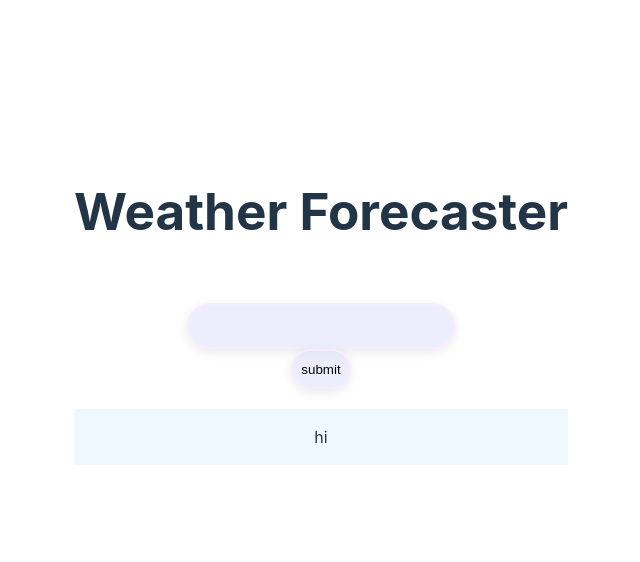
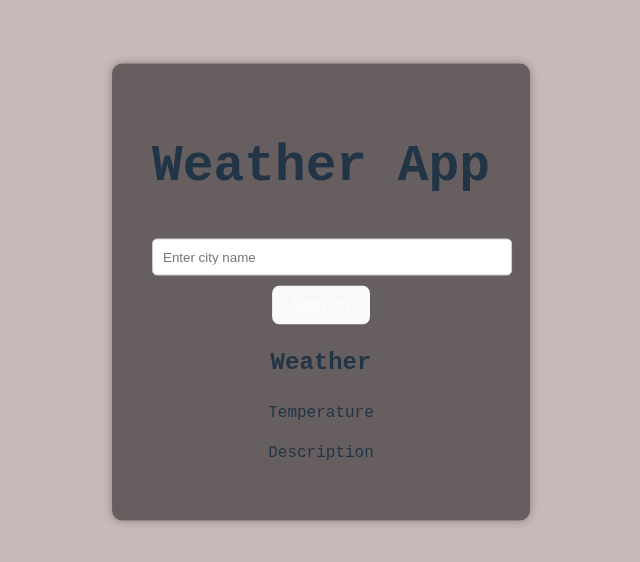
Before and after one commit to Pra-kas/Weather_Forcasting, a React (Vite) app in the folder weather-forecast/: page / in a window 1280 px wide. Shown: the part 108-670 px from the top of the page, without its empty margins (319-959 px from the left). Built offline with nearby package versions, Linux system fonts and the light colour scheme.

Commit message:
added new UI

```diff
--- a/weather-forecast/src/App.css
+++ b/weather-forecast/src/App.css
@@ -1,67 +1,42 @@
 body {
-  display: flex;
-  justify-content: center;
-  align-items: center;
-  min-height: 100vh;
+font-family: 'Courier New', Courier, monospace;
+background-color: rgb(200, 184, 184);
 }
 
-
-
-.div-location{
-  padding: 100px;
-  background-color: transparent;
-  backdrop-filter: blur(500px);
-
+.Container {
+  max-width: 400px;
+  position: absolute;
+  top: 50%;
+  left: 50%;
+  transform: translate(-50%, -50%);
+  text-align: center;
+  padding: 40px;
+  background-color: rgba(9, 8, 8, 0.5);
+  border-radius: 10px;
+  box-shadow: 0 0 10px rgba(0, 0, 0, 0.3);
 }
 
-.header {
-  display: flex;
-  flex-direction: column;
-  gap: 0px;
-  align-items: center;
-  margin-bottom: 20px;
+h1 {
+font-size: 25px;
 }
 
-.header  .title {
-  display: flex;
-  align-items: center;
-  gap: 10px;
-  padding: 30px 0;
-  text-decoration: none;
+input[type="text"] {
+width: 100%;
+padding: 10px;
+margin: 10px 0;
+border: 1px solid #ccc;
+border-radius: 5px;
 }
 
-.searchbar {
-  position: relative;
-width: 260px;
-height: 40px;
-z-index: 1;
-border: 2px solid rgba(248,237,255,.9);
-border-radius: 30px;
-box-shadow:#00000017 0 3px 12px;
-overflow: hidden;
-background:rgba(82,92,235,.1);
--webkit-backdrop-filter: blur(6px);
-backdrop-filter: blur(6px);
+button {
+background-color: #007BFF;
+color: #fff;
+border: none;
+padding: 10px 10px;
+border-radius: 5px;
+cursor: pointer;
 }
 
-.bar {
-  position: relative;
-width: 60px;
-height: 40px;
-z-index: 1;
-border: 2px solid rgba(248,237,255,.9);
-border-radius: 30px;
-box-shadow:#00000017 0 3px 12px;
-overflow: hidden;
-background:rgba(82,92,235,.1);
--webkit-backdrop-filter: blur(6px);
-backdrop-filter: blur(6px);
+.weather-info {
+margin-top: 20px;
 }
-
-.item-container {
-  display: flex;
-  justify-content: center;
-  flex-wrap: wrap;
-  gap: 4em;
-  background-color: aliceblue;
-}
--- a/weather-forecast/src/App.jsx
+++ b/weather-forecast/src/App.jsx
@@ -8,16 +8,14 @@ function App() {
 
   return (
     <>
-      <div id='root'>
-        <div className="header">
-          <h1 className='title'>Weather Forecaster</h1>
-          <input type="text"id="search" className='searchbar' />
-          <input type="submit" value="submit" className='bar' />
-        </div>
-
-
-        <div className="item-container">
-            <p>hi</p>
+      <div class="Container">
+        <h1>Weather App</h1>
+        <input type="text" id="locationInput" placeholder="Enter city name"/>
+        <button id="searchButton">Search</button>
+        <div class="weather-info">
+            <h2>Weather</h2>
+            <p>Temperature</p>
+            <p>Description</p>
         </div>
       </div>
     </>
```
